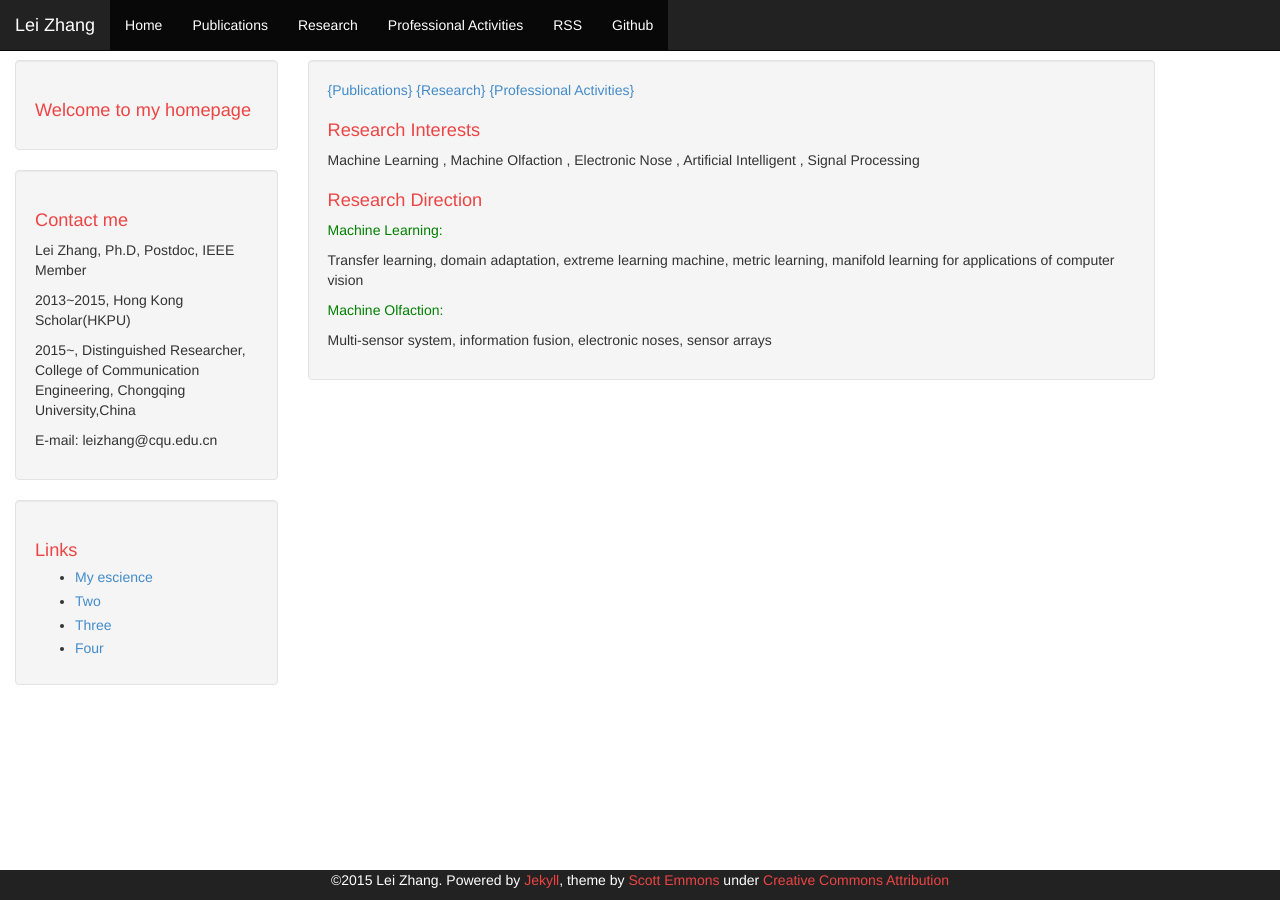
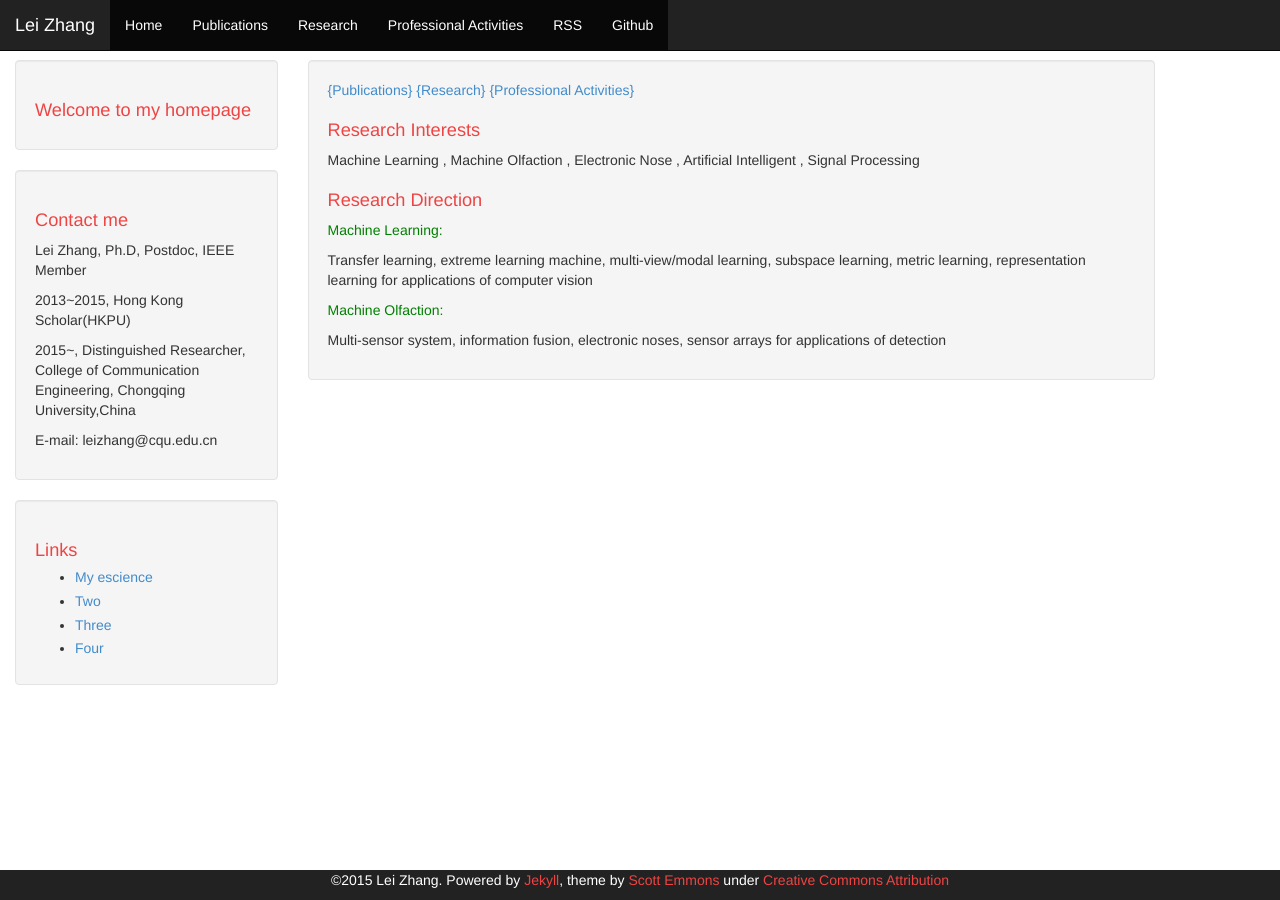
Before and after one commit to DrLeiZhang/website, a Jekyll site: the page built from index.html, in a window 1280 px wide. Built offline with Jekyll 4.4.1, drawn with Linux system fonts in a browser that asks for light colours; Markdown is read by kramdown in place of the engine named in the settings; the list of posts is cut into pages by our own code.

Commit message:
Update
Signed-off-by: leizhang@cqu.edu.cn <leizhang@cqu.edu.cn>

```diff
--- a/index.html
+++ b/index.html
@@ -9,7 +9,7 @@ layout: default
 
 <h1>Research Direction </h1>
 <p  style="color:green;">Machine Learning:</p>
-<p>Transfer learning, domain adaptation, extreme learning machine, metric learning, manifold learning for applications of computer vision</p>
+<p>Transfer learning, extreme learning machine, multi-view/modal learning, subspace learning, metric learning, representation learning for applications of computer vision</p>
 <p  style="color:green;">Machine Olfaction:</p>
-<p>Multi-sensor system, information fusion, electronic noses, sensor arrays</p>
+<p>Multi-sensor system, information fusion, electronic noses, sensor arrays for applications of detection</p>
 </div>
```
